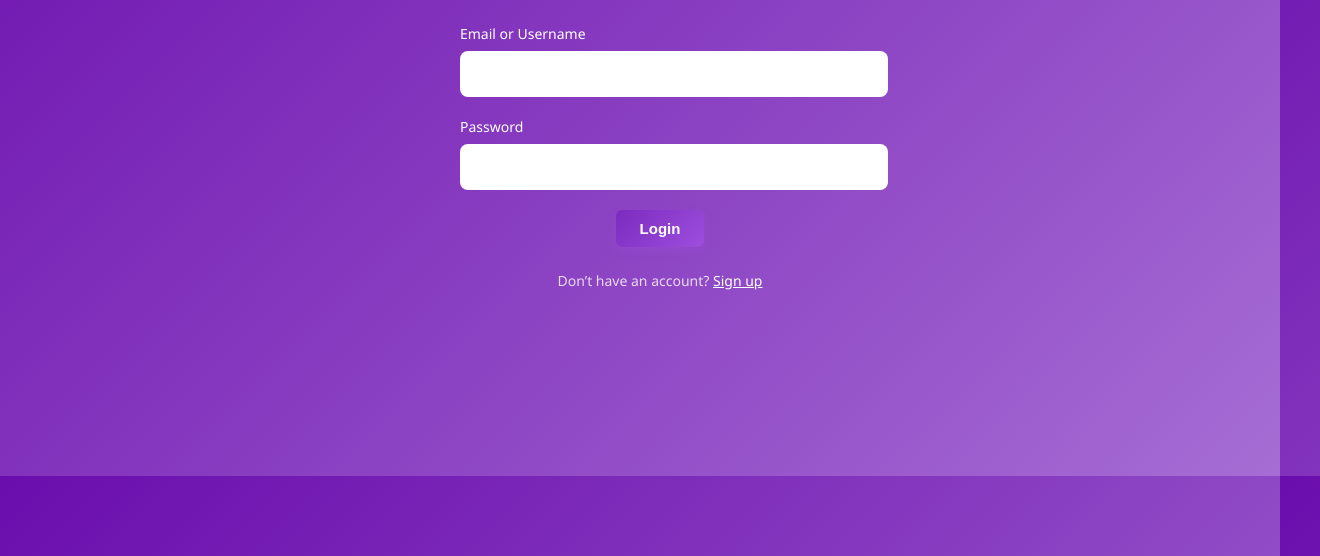
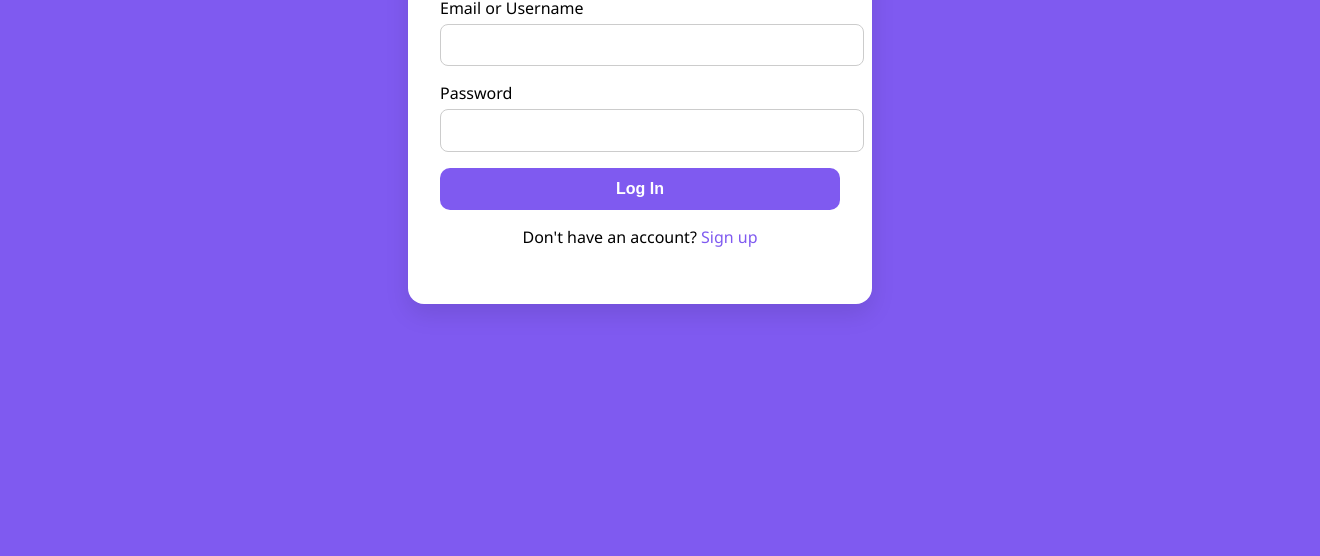
Before and after one commit to Hermela1001/web-capstone-project-beautyshop, a plain HTML site: page index.html in a window 1280 px wide. Shown: the part 324-880 px from the top of the page, 1320 px wide, since content can reach past the window. After the commit the page ends 832 px from the top, so only its background shows below. Drawn offline with Linux system fonts and the light colour scheme.

Commit message:
Update login page with improved layout and purple theme

```diff
--- a/index.html
+++ b/index.html
@@ -1,34 +1,106 @@
 <!DOCTYPE html>
 <html lang="en">
 <head>
-  <meta charset="UTF-8" />
-  <meta name="viewport" content="width=device-width, initial-scale=1.0" />
-  <title>Login - Capstone App</title>
-  <link rel="stylesheet" href="styles.css" />
+  <meta charset="UTF-8">
+  <meta name="viewport" content="width=device-width, initial-scale=1">
+  <title>Login</title>
+  <link rel="stylesheet" href="css/style.css">
+  <style>
+    body {
+      margin: 0;
+      padding: 0;
+      background-color: #7f5af0;
+      font-family: "Segoe UI", Tahoma, Geneva, Verdana, sans-serif;
+    }
+
+    .fullscreen-container {
+      display: flex;
+      justify-content: center;
+      align-items: center;
+      height: 100vh;
+      padding: 1rem;
+    }
+
+    .form-card {
+      background-color: #fff;
+      border-radius: 16px;
+      padding: 2.5rem 2rem;
+      max-width: 400px;
+      width: 100%;
+      box-shadow: 0 10px 25px rgba(0, 0, 0, 0.1);
+    }
+
+    .form-card h2 {
+      margin-bottom: 1.5rem;
+      text-align: center;
+      color: #333;
+    }
+
+    .form-group {
+      margin-bottom: 1rem;
+    }
+
+    .form-group label {
+      display: block;
+      margin-bottom: 0.3rem;
+      font-weight: 500;
+    }
+
+    .form-group input {
+      width: 100%;
+      padding: 0.7rem;
+      border: 1px solid #ccc;
+      border-radius: 8px;
+      font-size: 1rem;
+    }
+
+    .btn {
+      display: block;
+      width: 100%;
+      background-color: #7f5af0;
+      color: white;
+      padding: 0.75rem;
+      border: none;
+      border-radius: 10px;
+      font-size: 1rem;
+      font-weight: bold;
+      cursor: pointer;
+      transition: background 0.3s ease;
+    }
+
+    .btn:hover {
+      background-color: #6c47e0;
+    }
+
+    .form-footer {
+      margin-top: 1rem;
+      text-align: center;
+    }
+
+    .form-footer a {
+      color: #7f5af0;
+      text-decoration: none;
+    }
+  </style>
 </head>
 <body>
-  <div class="fullscreen-login">
-    <div class="form-wrapper">
-      <h1 class="login-title">Welcome Back</h1>
-
-      <form class="login-form" method="POST" action="#">
+  <div class="fullscreen-container">
+    <div class="form-card">
+      <h2>Welcome Back</h2>
+      <form>
         <div class="form-group">
-          <label for="username">Email or Username</label>
-          <input type="text" id="username" name="username" required />
+          <label for="email">Email or Username</label>
+          <input type="text" id="email" name="email" required>
         </div>
-
         <div class="form-group">
           <label for="password">Password</label>
-          <input type="password" id="password" name="password" required />
+          <input type="password" id="password" name="password" required>
         </div>
-
-        <button type="submit" class="btn-primary">Login</button>
+        <button class="btn" type="submit">Log In</button>
       </form>
-
-      <p class="signup-prompt">
-        Don’t have an account?
-        <a href="#" class="signup-link">Sign up</a>
-      </p>
+      <div class="form-footer">
+        <p>Don't have an account? <a href="signup.html">Sign up</a></p>
+      </div>
     </div>
   </div>
 </body>
```
